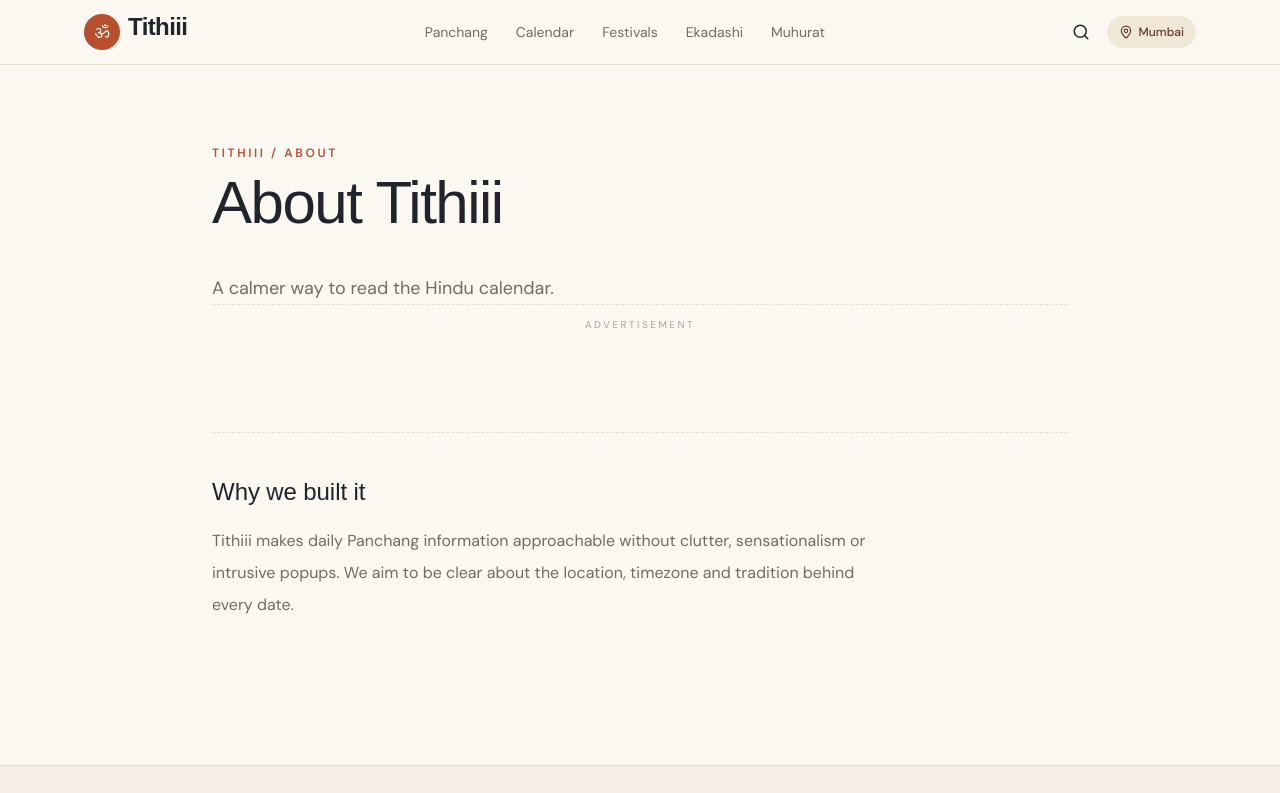
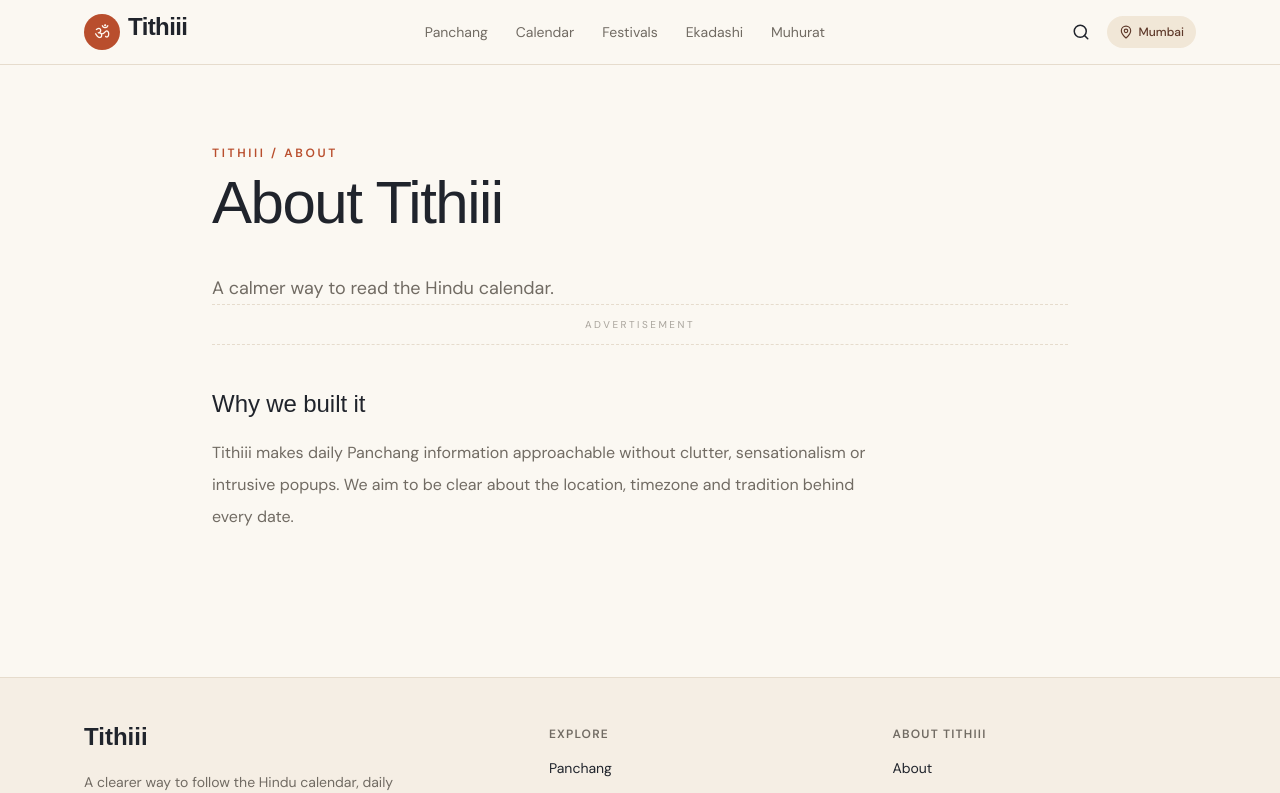
Before and after one commit to santoshmorecr-star/tithiii, a Next.js app: page /about in a window 1280 px wide. Shown: the top 793 px of the page. Built offline with nearby package versions, Linux system fonts and the light colour scheme.

Commit message:
refactor: remove unused ad component and global ad hook
Co-authored-by: santoshmorecr-star <317077102+santoshmorecr-star@users.noreply.github.com>

```diff
--- a/components/site-shell.tsx
+++ b/components/site-shell.tsx
@@ -1,9 +1,7 @@
 'use client'
 import Link from 'next/link'
-import { useEffect, useRef, useState } from 'react'
+import { useState } from 'react'
 import { Menu, MapPin, Search, X } from 'lucide-react'
-
-declare global { interface Window { adsbygoogle: unknown[] } }
 
 const nav = [['Panchang','/panchang'],['Calendar','/calendar'],['Festivals','/festivals'],['Ekadashi','/ekadashi'],['Muhurat','/muhurat']]
 export function SiteShell({ children }: { children: React.ReactNode }) {
@@ -12,11 +10,5 @@ export function SiteShell({ children }: { children: React.ReactNode }) {
 }
 function Footer(){return <footer className="mt-20 border-t border-border/80 bg-[#f5eee4]"><div className="mx-auto grid max-w-6xl gap-10 px-5 py-12 md:grid-cols-[1.4fr_1fr_1fr]"><div><div className="font-serif text-2xl font-semibold">Tithiii</div><p className="mt-3 max-w-xs text-sm leading-6 text-muted-foreground">A clearer way to follow the Hindu calendar, daily Panchang and festivals.</p></div><div><p className="text-xs font-semibold uppercase tracking-widest text-muted-foreground">Explore</p><div className="mt-4 grid gap-3 text-sm">{nav.slice(0,4).map(([l,h])=><Link href={h} key={h} className="hover:text-primary">{l}</Link>)}</div></div><div><p className="text-xs font-semibold uppercase tracking-widest text-muted-foreground">About Tithiii</p><div className="mt-4 grid gap-3 text-sm"><Link href="/about">About</Link><Link href="/contact">Contact</Link><Link href="/privacy">Privacy</Link><Link href="/disclaimer">Disclaimer</Link></div></div></div><div className="border-t border-border/70 px-5 py-5 text-center text-xs text-muted-foreground">© 2026 Tithiii · Timings vary by location and tradition.</div></footer>}
 export function AdSlot({label='Advertisement'}:{label?:string}){
- const adRef=useRef<HTMLElement>(null)
- useEffect(()=>{
-  const ad=adRef.current
-  if(!ad || ad.getAttribute('data-adsbygoogle-status')) return
-  try{(window.adsbygoogle=window.adsbygoogle||[]).push({})}catch{ /* AdSense may be unavailable in preview or before approval. */}
- },[])
- return <div className="border-y border-dashed border-border py-3"><p className="mb-2 text-center text-[10px] uppercase tracking-[.25em] text-muted-foreground/60">{label}</p><ins ref={adRef} className="adsbygoogle block min-h-20" data-ad-client="ca-pub-5893013929731437" data-ad-format="auto" data-full-width-responsive="true" /></div>
+ return <section aria-label={label} data-advertising-section className="border-y border-dashed border-border py-3"><p className="text-center text-[10px] uppercase tracking-[.25em] text-muted-foreground/60">{label}</p></section>
 }
```
